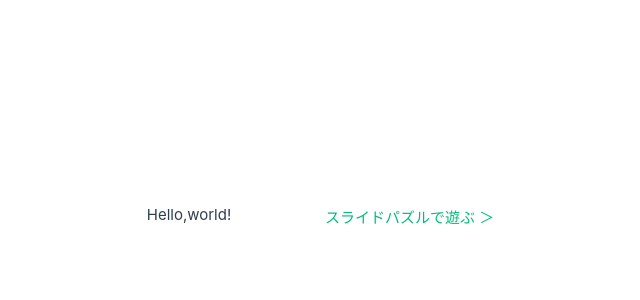
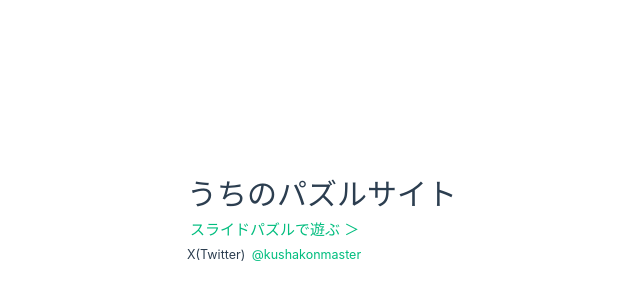
Before and after one commit to YokoInoue-u/vue-slide-puzzle, a Vue app: page /my_puzzle_site/ in a window 1280 px wide. Shown: the part 182-482 px from the top of the page, without its empty margins (318-958 px from the left). Built offline with nearby package versions, Linux system fonts and the light colour scheme.

Commit message:
デフォタイトル変更、作者表示、スタイル修正

```diff
--- a/index.html
+++ b/index.html
@@ -4,7 +4,7 @@
     <meta charset="UTF-8">
     <link rel="icon" href="/favicon.ico">
     <meta name="viewport" content="width=device-width, initial-scale=1.0">
-    <title>SlidePuzzle App</title>
+    <title>うちのパズルサイト</title>
   </head>
   <body>
     <div id="app"></div>
--- a/src/assets/main.css
+++ b/src/assets/main.css
@@ -26,10 +26,4 @@ a,
     display: flex;
     place-items: center;
   }
-
-  #app {
-    display: grid;
-    grid-template-columns: 1fr 1fr;
-    padding: 0 2rem;
-  }
 }
--- a/src/views/Home.vue
+++ b/src/views/Home.vue
@@ -1,4 +1,7 @@
 <template>
-  <p>Hello,world!</p>
-  <router-link :to="{ name: 'SlidePuzzle'}">スライドパズルで遊ぶ ＞</router-link>
+  <div>
+    <h1>うちのパズルサイト</h1>
+    <router-link :to="{ name: 'SlidePuzzle'}">スライドパズルで遊ぶ ＞</router-link>
+  </div>
+  <small>X(Twitter) <a href="https://x.com/kushakonmaster" target="_blank" rel="noopener">@kushakonmaster</a></small>
 </template>
--- a/src/views/SlidePuzzle.vue
+++ b/src/views/SlidePuzzle.vue
@@ -3,13 +3,15 @@ import PuzzleBoard from '@/components/PuzzleBoard.vue';
 </script>
 
 <template>
-  <div id="app">
+  <div>
     <h1>スライドパズル</h1>
     <PuzzleBoard />
+
+    <router-link :to="{ name: 'Home'}">＜ to Home</router-link>
   </div>
 </template>
 
-<style>
+<style scoped>
 #app {
   -webkit-font-smoothing: antialiased;
   -moz-osx-font-smoothing: grayscale;
```
